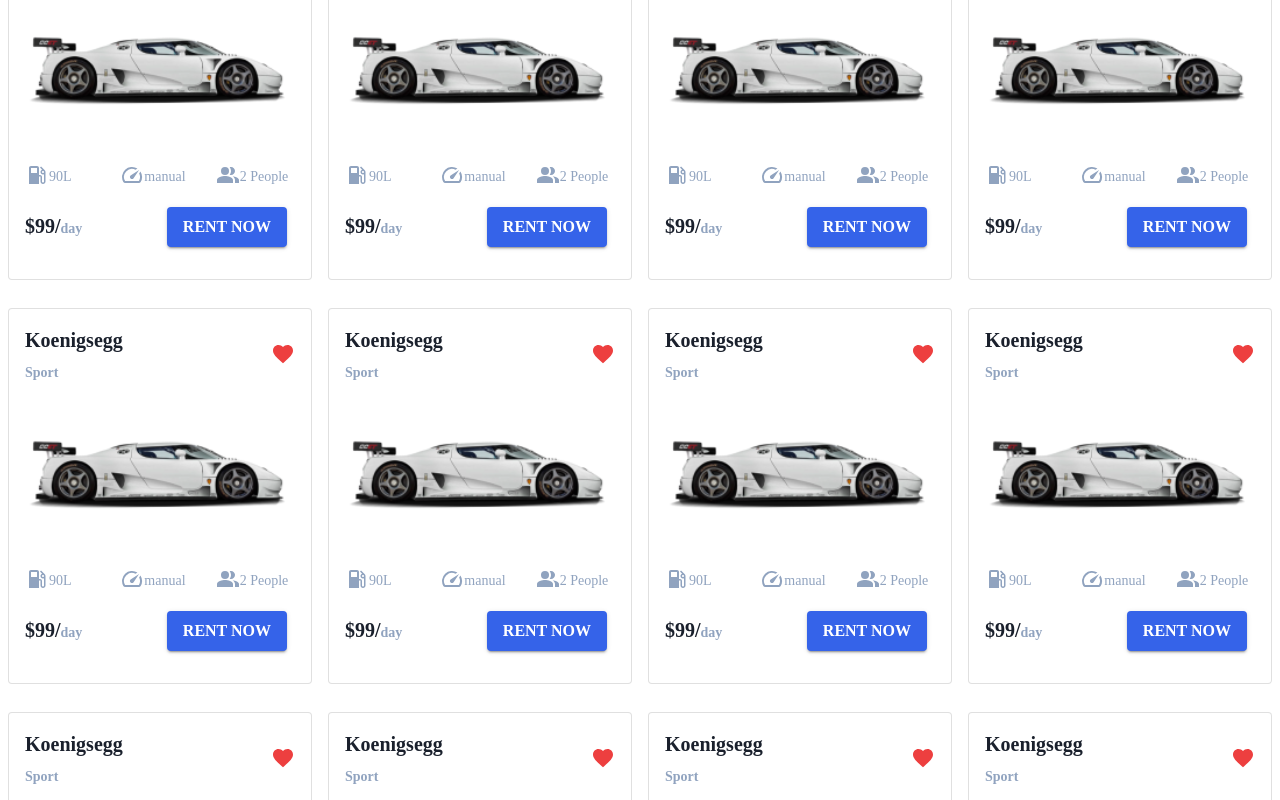
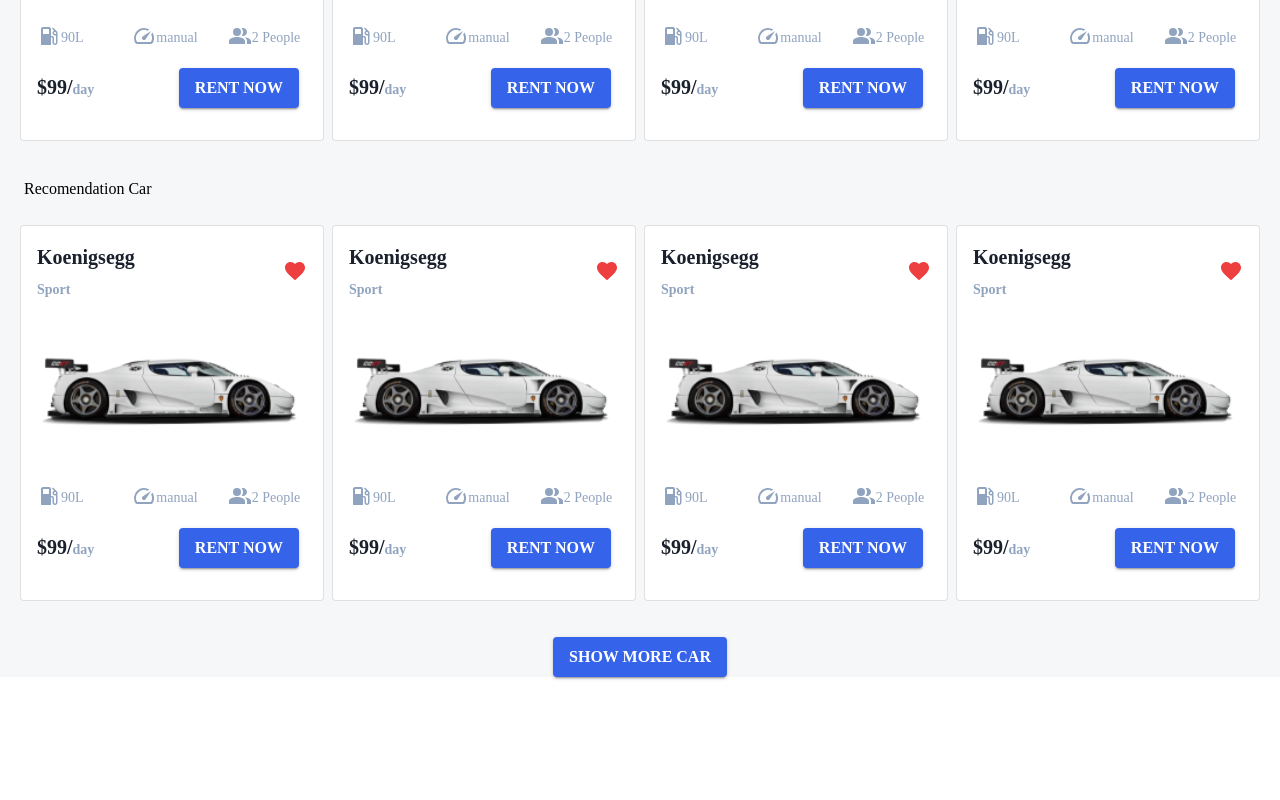
Before and after one commit to Asysyakur/SlicingMoreent, a React (Create React App) app: page / in a window 1280 px wide. Shown: the part 951-1751 px from the top of the page. After the commit the page ends 1652 px from the top, so only its background shows below. Built offline with nearby package versions, Linux system fonts and the light colour scheme.

Commit message:
meng-update component pada page Home

```diff
--- a/src/App.js
+++ b/src/App.js
@@ -3,15 +3,15 @@
 import theme from "./theme";
 import { BrowserRouter, Route, Routes } from "react-router-dom";
 import Detail from "./pages/Detail";
-import { Home } from "@mui/icons-material";
+import Home from "./pages/Home";
 
 function App() {
   return (
     <ThemeProvider theme={theme}>
       <BrowserRouter>
       <Routes>
-      <Route path="/Home" element={<Home/>} />
-      <Route path="/" element={<Detail/>} />
+      <Route path="/" element={<Home/>} />
+      <Route path="/Detail" element={<Detail/>} />
       </Routes>
       </BrowserRouter>
 
--- a/src/components/ButtonUsage.js
+++ b/src/components/ButtonUsage.js
@@ -1,6 +1,6 @@
 import * as React from 'react';
 import Button from '@mui/material/Button';
 
-export default function ButtonUsage({name}) {
-  return <Button sx={{ fontSize: 16, fontWeight:600}} variant="contained" color="primary" >{name}</Button>;
+export default function ButtonUsage({name, Icon}) {
+  return <Button sx={{ fontSize: 16, fontWeight:600}} justifyContent="center" variant="contained" color="primary" >{name ? name : (Icon ? <Icon /> : null)} </Button>;
 }
--- a/src/components/Card.js
+++ b/src/components/Card.js
@@ -13,11 +13,11 @@
 
 const Cards = ({ image, name, category, gas, manual, size, price }) => {
   return (
-    <Box sx={{ minWidth: 304, minHeight: 388 }}>
-      <Card variant="outlined">
+    <Box sx={{ minWidth: 304, minHeight: 388}}>
+      <Card variant="outlined" sx={{ backgroundColor:"#ffffff" }}>
         <CardContent>
           <div
-            style={{ display: "flex", alignItems: "center", marginBottom: 48 }}
+            style={{ display: "flex", alignItems: "center", marginBottom: 48  }}
           >
             <div>
               <Typography
--- a/src/components/Sidebar.js
+++ b/src/components/Sidebar.js
@@ -20,10 +20,11 @@
         width: 328,
         padding: 2,
         zIndex: 1200,
+        backgroundColor:"#ffffff"
       }}
       role="presentation"
     >
-      <FormControl component="fieldset" sx={{ paddingBottom: 4 }}>
+      <FormControl component="fieldset" sx={{ paddingBottom: 4,  }}>
         <FormLabel
           sx={{ fontWeight: 600, fontSize: 12 }}
           color="secondary"
--- /dev/null
+++ b/src/datamobil.json
@@ -0,0 +1,128 @@
+[
+  {
+    "image": "/assets/car.png",
+    "name": "Koenigsegg",
+    "category": "Sport",
+    "gas": "90",
+    "manual": "manual",
+    "size": 2,
+    "price": 99
+  },
+  {
+    "image": "/assets/car.png",
+    "name": "Koenigsegg",
+    "category": "Sport",
+    "gas": "90",
+    "manual": "manual",
+    "size": 2,
+    "price": 99
+  },
+  {
+    "image": "/assets/car.png",
+    "name": "Koenigsegg",
+    "category": "Sport",
+    "gas": "90",
+    "manual": "manual",
+    "size": 2,
+    "price": 99
+  },
+  {
+    "image": "/assets/car.png",
+    "name": "Koenigsegg",
+    "category": "Sport",
+    "gas": "90",
+    "manual": "manual",
+    "size": 2,
+    "price": 99
+  },
+  {
+    "image": "/assets/car.png",
+    "name": "Koenigsegg",
+    "category": "Sport",
+    "gas": "90",
+    "manual": "manual",
+    "size": 2,
+    "price": 99
+  },
+  {
+    "image": "/assets/car.png",
+    "name": "Koenigsegg",
+    "category": "Sport",
+    "gas": "90",
+    "manual": "manual",
+    "size": 2,
+    "price": 99
+  },
+  {
+    "image": "/assets/car.png",
+    "name": "Koenigsegg",
+    "category": "Sport",
+    "gas": "90",
+    "manual": "manual",
+    "size": 2,
+    "price": 99
+  },
+  {
+    "image": "/assets/car.png",
+    "name": "Koenigsegg",
+    "category": "Sport",
+    "gas": "90",
+    "manual": "manual",
+    "size": 2,
+    "price": 99
+  },
+  {
+    "image": "/assets/car.png",
+    "name": "Koenigsegg",
+    "category": "Sport",
+    "gas": "90",
+    "manual": "manual",
+    "size": 2,
+    "price": 99
+  },
+  {
+    "image": "/assets/car.png",
+    "name": "Koenigsegg",
+    "category": "Sport",
+    "gas": "90",
+    "manual": "manual",
+    "size": 2,
+    "price": 99
+  },
+  {
+    "image": "/assets/car.png",
+    "name": "Koenigsegg",
+    "category": "Sport",
+    "gas": "90",
+    "manual": "manual",
+    "size": 2,
+    "price": 99
+  },
+  {
+    "image": "/assets/car.png",
+    "name": "Koenigsegg",
+    "category": "Sport",
+    "gas": "90",
+    "manual": "manual",
+    "size": 2,
+    "price": 99
+  },
+  {
+    "image": "/assets/car.png",
+    "name": "Koenigsegg",
+    "category": "Sport",
+    "gas": "90",
+    "manual": "manual",
+    "size": 2,
+    "price": 99
+  },
+  {
+    "image": "/assets/car.png",
+    "name": "Koenigsegg",
+    "category": "Sport",
+    "gas": "90",
+    "manual": "manual",
+    "size": 2,
+    "price": 99
+  }
+]
--- a/src/pages/Detail.js
+++ b/src/pages/Detail.js
@@ -1,135 +1,29 @@
 import React from 'react'
-import image from "../assets/car.png";
 import Card from "../components/Card";
 import NavBar from "../components/NavBar";
 import Grid from "@mui/material/Grid";
-import { Button } from "@mui/material";
+import { Button, Typography } from "@mui/material";
 import Sidebar from "../components/Sidebar";
-import Pickbox from "../components/Pickbox";
-
-const cars = [
-    {
-      image: image,
-      name: "Koenigsegg",
-      category: "Sport",
-      gas: "90",
-      manual: "manual",
-      size: 2,
-      price: 99,
-    },
-    {
-      image: image,
-      name: "Koenigsegg",
-      category: "Sport",
-      gas: "90",
-      manual: "manual",
-      size: 2,
-      price: 99,
-    },
-    {
-      image: image,
-      name: "Koenigsegg",
-      category: "Sport",
-      gas: "90",
-      manual: "manual",
-      size: 2,
-      price: 99,
-    },
-    {
-      image: image,
-      name: "Koenigsegg",
-      category: "Sport",
-      gas: "90",
-      manual: "manual",
-      size: 2,
-      price: 99,
-    },
-    {
-      image: image,
-      name: "Koenigsegg",
-      category: "Sport",
-      gas: "90",
-      manual: "manual",
-      size: 2,
-      price: 99,
-    },
-    {
-      image: image,
-      name: "Koenigsegg",
-      category: "Sport",
-      gas: "90",
-      manual: "manual",
-      size: 2,
-      price: 99,
-    },
-    {
-      image: image,
-      name: "Koenigsegg",
-      category: "Sport",
-      gas: "90",
-      manual: "manual",
-      size: 2,
-      price: 99,
-    },
-    {
-      image: image,
-      name: "Koenigsegg",
-      category: "Sport",
-      gas: "90",
-      manual: "manual",
-      size: 2,
-      price: 99,
-    },
-    {
-      image: image,
-      name: "Koenigsegg",
-      category: "Sport",
-      gas: "90",
-      manual: "manual",
-      size: 2,
-      price: 99,
-    },
-    {
-      image: image,
-      name: "Koenigsegg",
-      category: "Sport",
-      gas: "90",
-      manual: "manual",
-      size: 2,
-      price: 99,
-    },
-    {
-      image: image,
-      name: "Koenigsegg",
-      category: "Sport",
-      gas: "90",
-      manual: "manual",
-      size: 2,
-      price: 99,
-    },
-    {
-      image: image,
-      name: "Koenigsegg",
-      category: "Sport",
-      gas: "90",
-      manual: "manual",
-      size: 2,
-      price: 99,
-    },
-  ];
+import cars from "../datamobil.json";
 
 export default function Detail() {
   return (
-    <div>
-    <Button variant="contained" color="primary">
-                Primary Button
-            </Button>
-            <Button variant="contained" color="secondary">
-                Secondary Button
-            </Button>
+    <div style={{backgroundColor:"#F6F7F9"}}>
       <NavBar />
-      <Pickbox/>
       <Sidebar />
+      <Grid
+        container
+        sx={{ paddingX: 3 }}
+        justifyContent="space-between"
+        spacing={1}
+      >
+        <Grid item>
+          <Typography>Recent Car</Typography>
+        </Grid>
+        <Grid item>
+          <Typography>View All</Typography>
+        </Grid>
+      </Grid>
       <Grid justifyContent="center" container spacing={2} sx={{ marginTop: 2 }}>
           {cars.map((car) => (
         <Grid item>
--- a/src/pages/Home.js
+++ b/src/pages/Home.js
@@ -0,0 +1,85 @@
+import React from "react";
+import Card from "../components/Card";
+import NavBar from "../components/NavBar";
+import Grid from "@mui/material/Grid";
+import { Box, Button, Typography } from "@mui/material";
+import SwapVertIcon from "@mui/icons-material/SwapVert";
+import Pickbox from "../components/Pickbox";
+import cars from "../datamobil.json";
+import ButtonUsage from "../components/ButtonUsage";
+import { Link } from "react-router-dom";
+
+export default function Home() {
+  return (
+    <div style={{ backgroundColor: "#F6F7F9" }}>
+      <NavBar />
+      <Grid
+        container
+        justifyContent="center"
+        alignItems={"center"}
+        spacing={2}
+        sx={{ marginY: 3 }}
+      >
+        <Grid item>
+          <Pickbox name="Pick - Up" />
+        </Grid>
+        <Grid item>
+          <ButtonUsage Icon={SwapVertIcon} />
+        </Grid>
+        <Grid item>
+          <Pickbox name="Drop - Off" />
+        </Grid>
+      </Grid>
+
+      <Grid
+        container
+        sx={{ paddingX: 3 }}
+        justifyContent="space-between"
+        spacing={1}
+      >
+        <Grid item>
+          <Typography>Popular Car</Typography>
+        </Grid>
+        <Grid item>
+          <Typography>View All</Typography>
+        </Grid>
+      </Grid>
+      <Grid justifyContent="center" container spacing={1} sx={{ marginY: 3 }}>
+        {cars.slice(0, 8).map((car) => (
+          <Grid item>
+            <Card
+              image={car.image}
+              name={car.name}
+              category={car.category}
+              gas={car.gas}
+              manual={car.manual}
+              size={car.size}
+              price={car.price}
+            />
+          </Grid>
+        ))}
+      </Grid>
+      <Typography sx={{ paddingX: 3 }} >Recomendation Car</Typography>
+      <Grid justifyContent="center" container spacing={1} sx={{ marginY: 2 }}>
+        {cars.slice(0, 4).map((car) => (
+          <Grid item>
+            <Card
+              image={car.image}
+              name={car.name}
+              category={car.category}
+              gas={car.gas}
+              manual={car.manual}
+              size={car.size}
+              price={car.price}
+            />
+          </Grid>
+        ))}
+      </Grid>
+      <Box justifyContent="center" sx={{margin: 3, display:"flex"}}>
+        <Link to="/Detail" >
+        <ButtonUsage name="Show more car" />
+        </Link>
+      </Box>
+    </div>
+  );
+}
```
Also changed, not shown: src/components/Pickbox.js (+55 -6 lines), public/assets/car.png (renamed from src/assets/car.png).
